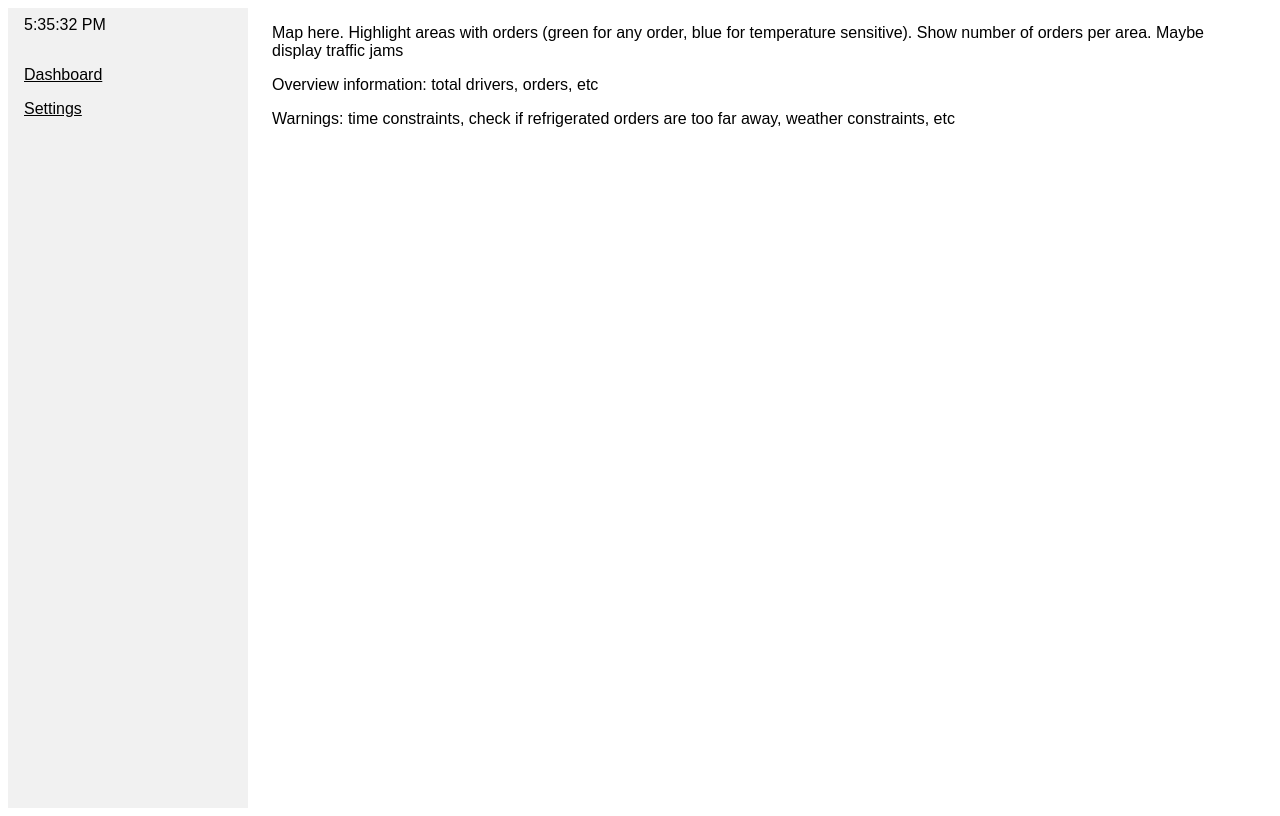
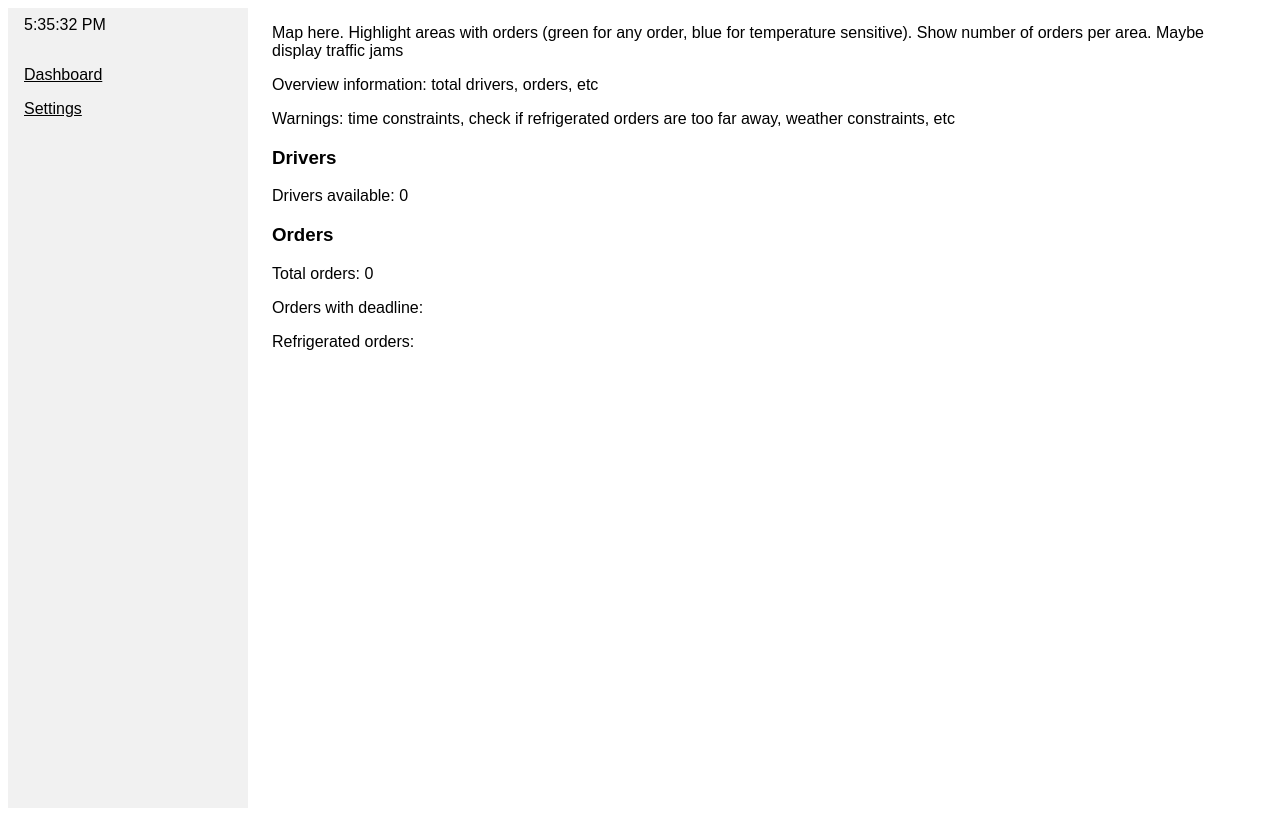
Before and after one commit to Artyom-Y/Semester2-project, a Flask app: template templates/dashboard.html in a window 1280 px wide. Run offline with Flask 3, Linux system fonts and the light colour scheme; the template is opened without the code that fills it, so the values that code supplies are empty.

Commit message:
start dashboard

```diff
--- a/app.py
+++ b/app.py
@@ -1,5 +1,5 @@
 from flask import Flask, render_template, session, redirect, url_for, request
-from utils import login_check, create_env_if_not_exists, get_google_key, set_google_key
+from utils import login_check, create_env_if_not_exists, get_google_key, set_google_key, get_table, get_orders
 from mock_data import random_customers, random_orders
 
 app = Flask(__name__)
@@ -34,13 +34,12 @@
 def dashboard():
     if "user" not in session:
         return redirect(url_for("login"))
-    return render_template("dashboard.html")
+    return render_template("dashboard.html", drivers=get_table("drivers"), orders=get_orders())
 
 settings_messages = {"rand_ord": "Randomized orders successfully", "rand_cust_ord": "Randomized orders and customers successfully"}
 
 @app.route("/settings", methods=["GET", "POST"])
 def settings(settings_status=""):
-    print(settings_status)
     google_maps_key = get_google_key()
     if settings_status in settings_messages.keys():
         settings_status = settings_messages[settings_status]
--- a/templates/dashboard.html
+++ b/templates/dashboard.html
@@ -12,10 +12,32 @@
     <div class="layout-container">
         {% include "navbar.html" %}
         <main class="dashboard-main">
-            <!--Bullet point information, warnings, map with orders-->
+            <!--Widgets: Bullet point information, warnings, map with orders-->
             <p>Map here. Highlight areas with orders (green for any order, blue for temperature sensitive). Show number of orders per area. Maybe display traffic jams</p>
             <p>Overview information: total drivers, orders, etc</p>
             <p>Warnings: time constraints, check if refrigerated orders are too far away, weather constraints, etc</p>
+
+            <div class="dashboard-widget" id="drivers">
+                <h3>Drivers</h3>
+                <p>Drivers available: {{drivers|length}}</p>
+                <ul>
+                    {% for driver in drivers %}
+                        {% set work_until = driver[2].split(':') %}
+                        {% set end_hour = work_until[0] | int %}
+                        {% set end_hour = end_hour + driver[3] %}
+                        <li>{{ driver[1] }}: {{ driver[2] }} - {{ end_hour ~ ":" ~ work_until[1] }}</li>
+                    {% endfor %}
+                </ul>
+            </div>
+
+            <div class="dashboard-widget" id="orders">
+                <h3>Orders</h3>
+                <p>Total orders: {{orders|length}}</p>
+                <p>Orders with deadline: </p>
+                <p>Refrigerated orders: </p>
+
+
+            </div>
         </main>
     </div>
 
```
Also changed, not shown: utils.py (+2 -5 lines), database.sqlite.
